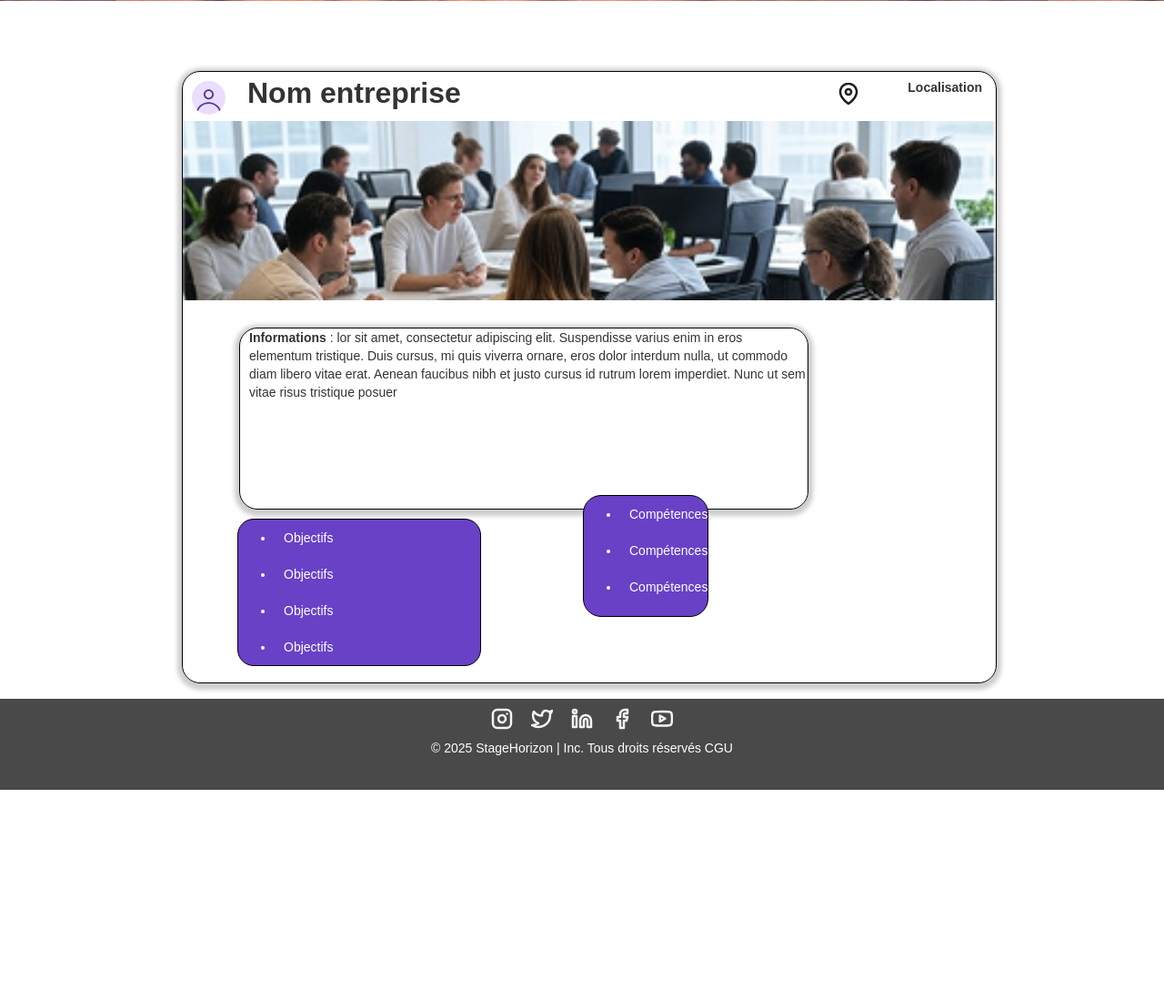
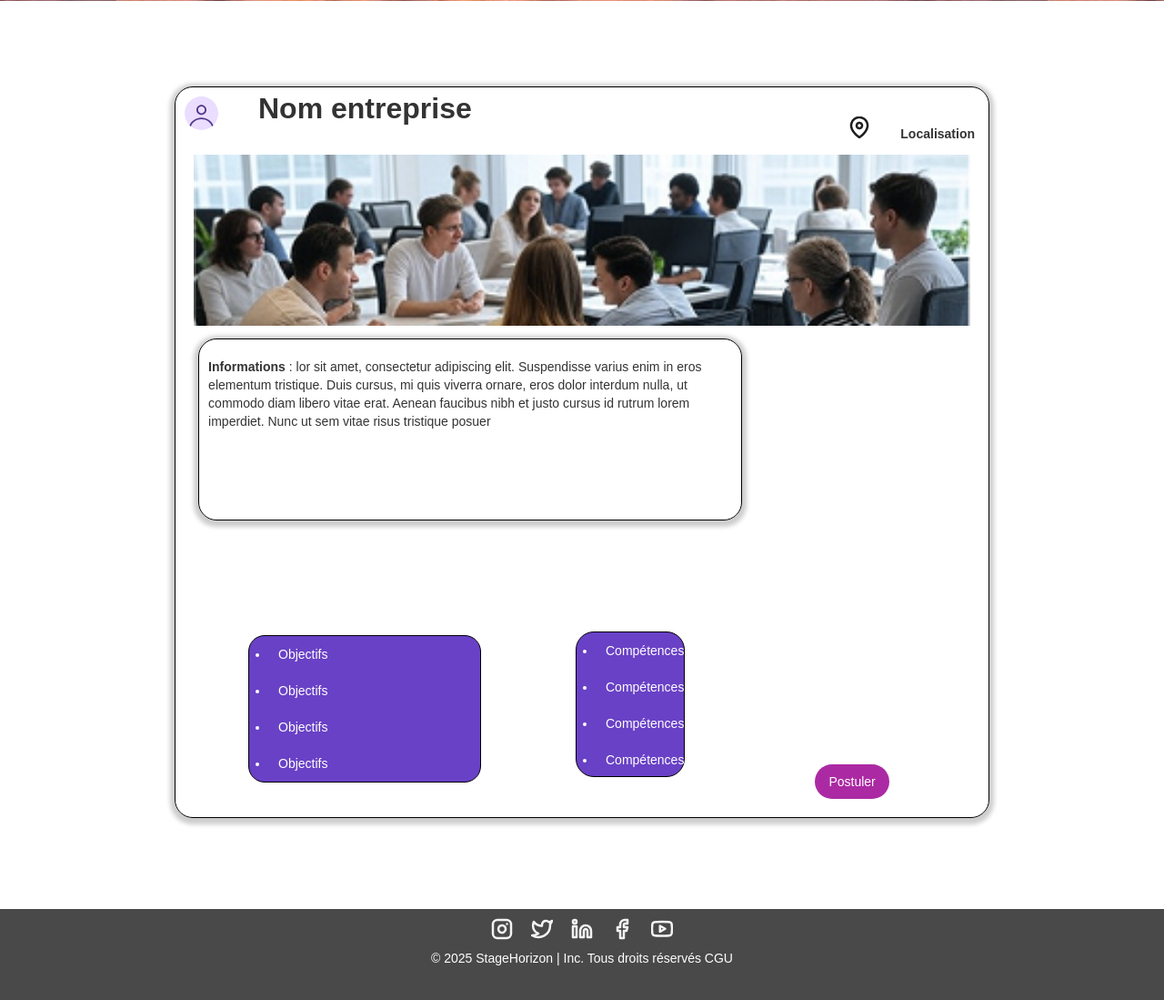
Before and after one commit to tux92bis/WEB-CESI, a PHP site: page /offre.html in a window 1280 px wide. Shown: the part 289-1388 px from the top of the page at 91% size. Before the commit the page ends 1157 px from the top, so only its background shows below. Run offline with PHP 8.4, Linux system fonts and the light colour scheme.

Commit message:
modifications- offre

```diff
--- a/css/stage-horizon.css
+++ b/css/stage-horizon.css
@@ -136,7 +136,7 @@
 
 .a.w--current {
   left:0 !important;
-  top: 0px;
+  top: 75px;
 }
 
 .body {
@@ -166,7 +166,7 @@
   margin-right: 30px;
   text-decoration: none;
   position: relative;
-  top: 0px;
+  top: 75px;
 
 }
 
@@ -467,7 +467,7 @@
   font-weight: bold;
   position: absolute;
   bottom: 10px;
-  right: 10px;
+  right: 16px;
 
 }
 
@@ -608,7 +608,7 @@
 }
 
 .offre {
-  border: 1px solid #000;
+  /*border: 1px solid #000;
   border-radius: 20px;
   max-width: 70%;
   height: auto;
@@ -616,6 +616,14 @@
   position: relative;
   top: 83px;
   left: 200px;
+  box-shadow: 0 2px 5px 5px #0003;*/
+  border: 1px solid #000;
+  border-radius: 20px;
+  max-width: 70%;
+  height: auto;
+  margin: 100px auto;
+  padding: 20px;
+  position: relative;
   box-shadow: 0 2px 5px 5px #0003;
 }
 
@@ -649,7 +657,7 @@
 .text-block-2 {
   font-weight: 700;
   position: absolute;
-  top: 7px;
+  top: 41px;
   right: 15px;
 }
 
@@ -667,8 +675,8 @@
 }
 
 .informations.offre {
-  top: 60px;
-  left: 62px;
+  top: -56px;
+  left: -123px;
 }
 
 .contact {
@@ -724,7 +732,7 @@
   margin-left: 60px;
   padding-left: 15px;
   position:relative;
-  top: 220px;
+
 }
 
 .image-23 {
@@ -854,8 +862,8 @@
   height: 20%;
   margin-left: 40px;
   margin-right: 10px;
-  position:absolute;
-  top: 465px;
+  position: absolute;
+  top: 598px;
   left: 400px;
 }
 .list-item-5 {
--- a/css/style.css
+++ b/css/style.css
@@ -112,6 +112,7 @@
   text-decoration: none;
   cursor: pointer;
   border-radius: 0;
+  left: 73%;
 }
 
 input.w-button {
@@ -292,7 +293,7 @@
 ol {
   margin-top: 0px;
   margin-bottom: 10px;
-  padding-left: 40px;
+  padding-left: 22px;
 }
 
 .w-list-unstyled {
--- a/offre.html
+++ b/offre.html
@@ -69,7 +69,7 @@
       <li class="list-item">Objectifs</li>
       <li class="list-item">Objectifs</li>
     </ul>
-    <div class="div-block">
+    <div>
       <a href="condidature.html" class="afficher-offres w-button">Postuler</a>
     </div>
   </section>
```
Also changed, not shown: accueil.html (+6 -1 lines).
